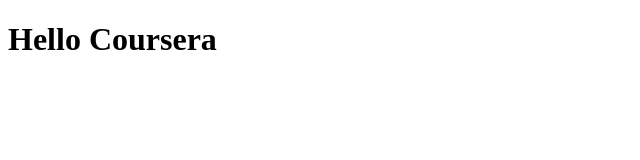
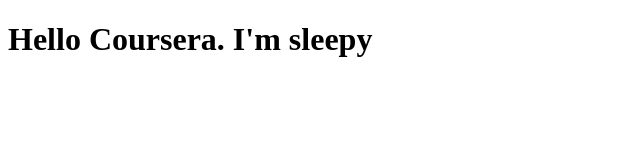
Before and after one commit to quynhdoan1912/coursera-test, a plain HTML site: page index.html in a window 1280 px wide. Shown: the whole page, without its empty margins (0-640 px from the left). Drawn offline with Linux system fonts and the light colour scheme.

Commit message:
New version of web file.

```diff
--- a/index.html
+++ b/index.html
@@ -8,6 +8,6 @@
     </head>
 
     <body>
-        <h1>Hello Coursera</h1>
+        <h1>Hello Coursera. I'm sleepy</h1>
     </body>
 </html>
```
